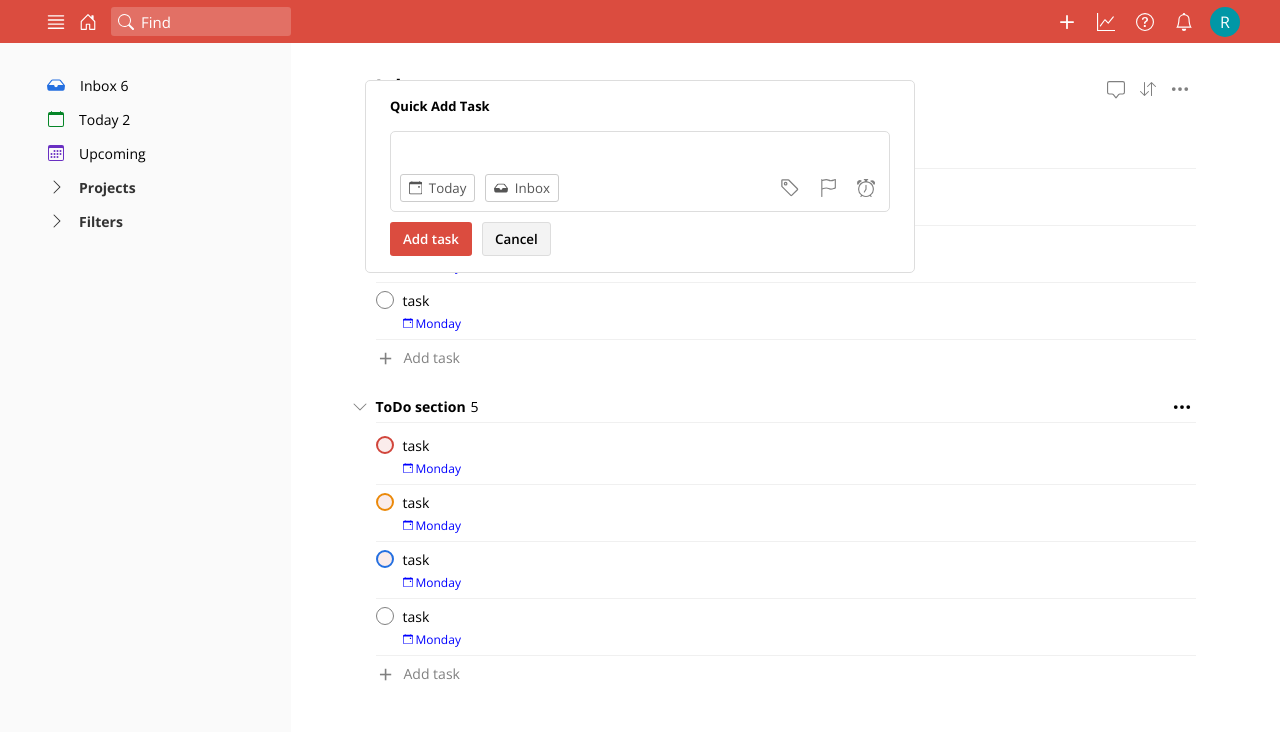
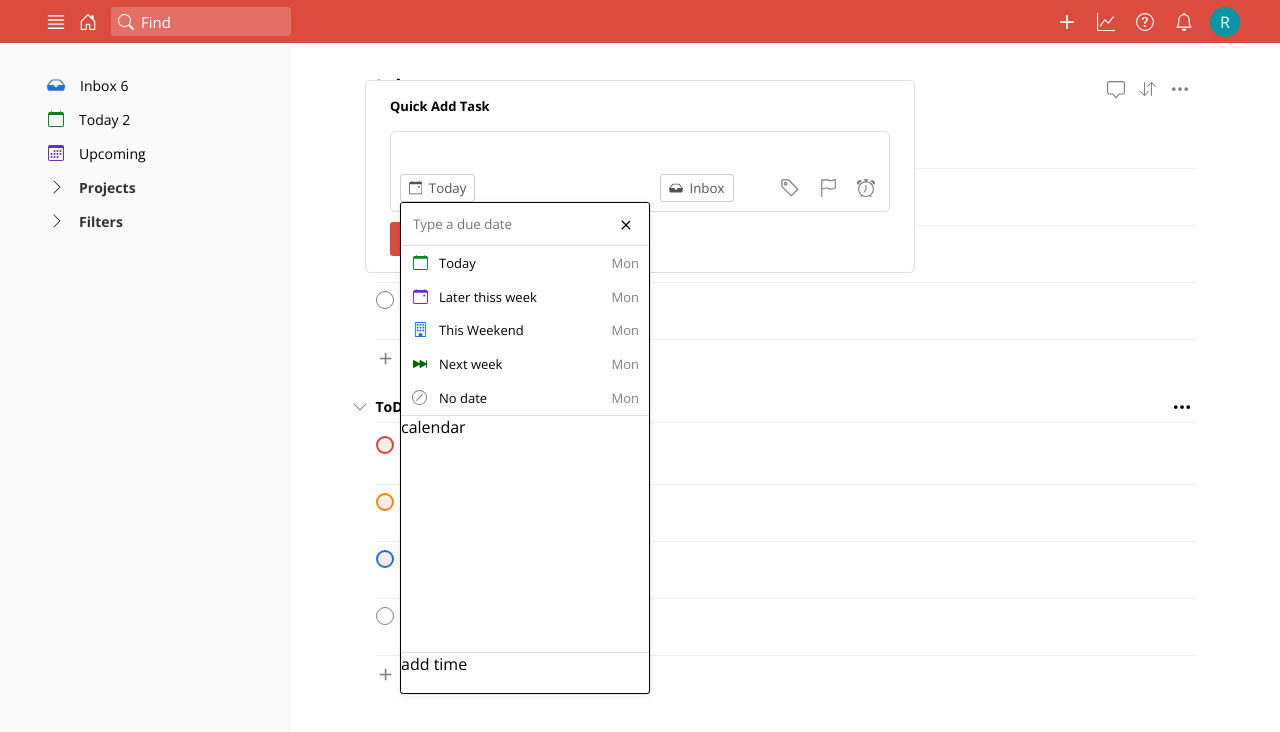
Before and after one commit to rafalrybicki/todoist_clone, a React (Create React App) app: page / in a window 1280 px wide. Shown: the top 732 px of the page. Built offline with nearby package versions, Linux system fonts and the light colour scheme.

Commit message:
Add DatePicker

```diff
--- /dev/null
+++ b/src/components/shared/DatePicker/DateInput.js
@@ -0,0 +1,44 @@
+import React from 'react';
+import { X } from 'react-bootstrap-icons';
+import styled from 'styled-components/macro';
+
+const StyledDateInput = styled.label`
+   position: relative;
+   input {
+      height: 42px;
+      padding: 8px 36px 8px 12px;
+      border: none;
+      width: 100%
+   }
+
+   input:focus, input:hover  {
+      background-color: #eee;
+   }
+
+
+   .close {
+      position: absolute;
+      display: flex;
+      padding: 5px;
+      top: 6px;
+      right: 7px;
+   }
+`
+
+function DateInput() {
+   return (
+      <StyledDateInput for="date">
+         <input
+            id="date"
+            name="date"
+            type="text"
+            placeholder="Type a due date"
+         />
+         <button className="close">
+            <X size={20} />
+         </button>
+      </StyledDateInput>
+   )
+}
+
+export default DateInput
--- /dev/null
+++ b/src/components/shared/DatePicker/Suggestions.js
@@ -0,0 +1,52 @@
+import React from 'react';
+import styled from 'styled-components/macro';
+
+import SuggestionsItem from './SuggestionsItem';
+import { Calendar, BrightnessHigh, CalendarEvent, SkipForwardFill, SlashCircle, Building  } from 'react-bootstrap-icons';
+
+const StyledSuggestions = styled.div`
+   height: 170px;
+   display: flex;
+   flex-direction: column;
+   font-family: Arial, Helvetica, sans-serif;
+   color: #202020;
+
+   .sun-icon, .nodate-icon {
+      margin-left: -1px;
+   }
+
+   .nextweek-icon {
+      margin-top: 1px;
+   }
+
+   .thisweekend-icon {
+      margin-top: -1px;
+   }
+`
+
+function Suggestions() {
+   return (
+      <StyledSuggestions>
+         <SuggestionsItem text="Today">
+            <Calendar size={15} color="#058527" />
+         </SuggestionsItem>
+         {/* <SuggestionsItem text="Tommorow">
+            <BrightnessHigh size={16} color="#ad6200" className="sun-icon" />
+         </SuggestionsItem> */}
+         <SuggestionsItem text="Later thiss week">
+            <CalendarEvent size={15} color="#692fc2" />
+         </SuggestionsItem>
+         <SuggestionsItem text="This Weekend">
+            <Building size={15} color="#246fe0" className="thisweekend-icon" />
+         </SuggestionsItem>
+         <SuggestionsItem text="Next week">
+            <SkipForwardFill size={14} color="darkgreen" className="nextweek-icon" />
+         </SuggestionsItem>
+         <SuggestionsItem text="No date">
+            <SlashCircle size={15} color="grey" className="nodate-icon" />
+         </SuggestionsItem>
+      </StyledSuggestions>
+   )
+}
+
+export default Suggestions
--- /dev/null
+++ b/src/components/shared/DatePicker/SuggestionsItem.js
@@ -0,0 +1,41 @@
+import React from 'react';
+import styled from 'styled-components/macro';
+
+const StyledSuggestionsItem = styled.button`
+   position: relative;
+   display: flex;
+   align-items: center;
+   border: none;
+   padding: 0 10px 0 38px;
+   border: none;
+   flex-grow: 1;
+   font-size: 13px;
+
+   &:active, &:hover {
+      background-color: #eee;
+   }
+
+   svg {
+      position: absolute;
+      top: 9px;
+      left: 12px;
+      margin-right: 12px;
+   }
+
+   .day {
+      margin-left: auto;
+      color: #808080;
+   }
+`
+
+function SuggestionsItem({ text, children }) {
+   return (
+      <StyledSuggestionsItem>
+         {children}
+         {text}
+         <span className="day">Mon</span>
+      </StyledSuggestionsItem>
+   )
+}
+
+export default SuggestionsItem
--- a/src/components/shared/DatePicker/index.js
+++ b/src/components/shared/DatePicker/index.js
@@ -3,8 +3,11 @@ import styled from 'styled-components/macro';
 
 import { CalendarEvent } from 'react-bootstrap-icons';
 
+import Suggestions from './Suggestions';
+import DateInput from './DateInput';
+
 const StyledDatePicker = styled.div`
-   button {
+   > button {
       height: 28px;
       padding: 0 8px;
       border: 1px solid #ccc;
@@ -17,9 +20,35 @@ const StyledDatePicker = styled.div`
       }
    }
 
-   button:hover {
+   > button:hover, button:focus {
       background-color: #eee;
-      color: blue
+   }
+
+   > div {
+      display: flex;
+      flex-direction: column;
+      width: 250px;
+      background-color: white;
+      border: 1px solid black;
+      border-radius: 3px;
+      box-shadow: 0 1px 8px 0 rgba(0,0,0,.08), 0 0 1px 0 rgba(0,0,0,.3);
+      overflow: hidden;
+
+      div {
+         border-top: 1px solid #ddd;
+      }
+
+      .suggestions {
+         height: 138px;
+      }
+
+      .calendar {
+         height: 237px;
+      }
+
+      .actions {
+         height: 41px;
+      }
    }
 `
 
@@ -29,6 +58,16 @@ function DatePicker() {
          <button>
             <CalendarEvent /> Today
          </button>
+         <div>
+            <DateInput />
+            <Suggestions />
+            <div className="calendar">
+               calendar
+            </div>
+            <div className="actions">
+               add time
+            </div>
+         </div>
       </StyledDatePicker>
 
    )
--- a/src/components/shared/ProjectPicker/index.js
+++ b/src/components/shared/ProjectPicker/index.js
@@ -19,7 +19,7 @@ const StyledProjectPicker = styled.div`
       }
    }
 
-   button:hover {
+   button:hover, button:focus {
       background-color: #eee;
    }
 `
--- a/src/index.css
+++ b/src/index.css
@@ -12,11 +12,16 @@ button {
    transition: background-color 0.1s;
    border-radius: 3px;
    border: 1px solid transparent;
+   outline: none;
 }
 
 button[disabled] {
    opacity: 0.3;
    cursor: no-drop;
+}
+
+input {
+   outline: none;
 }
 
 ul {
```
Also changed, not shown: 2 other files (tests, documents, lock files or other folders).
